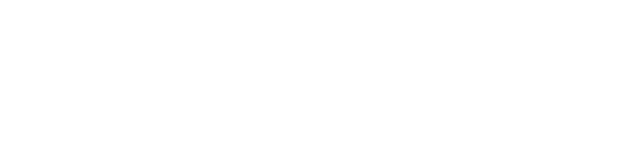
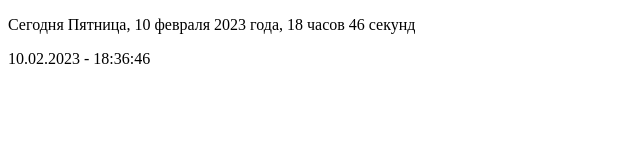
Before and after one commit to HaroldSP/HaroldSP-JS_course_complex, a website: page index.html in a window 1280 px wide. Shown: the whole page, without its empty margins (0-640 px from the left). Drawn offline with Linux system fonts and the light colour scheme.

Commit message:
update date every sec two diff formates 1 func

```diff
--- a/index.html
+++ b/index.html
@@ -11,6 +11,7 @@
 
 <body>
     <p id='out'>  </p>
+    <p id='out2'>  </p>
 </body>
 
 </html>
--- a/script.js
+++ b/script.js
@@ -7,11 +7,113 @@
 // 1) Выведите на страницу текущую дату и время в 2-х форматах:
 
 //     a) 'Сегодня Вторник, 4 февраля 2020 года, 21 час 5 минут 33 секунды'
-
-//     б) '04.02.2020 - 21:05:33'
-
 // 2) Для вывода в формате (а) напишите функцию, которая будет менять склонение слов в зависимости от числа, "час, часов, часа"
 
-// 3) Для вывода в формате (б) напишите функцию, которая будет добавлять 0 перед значениями которые состоят из одной цифры (из 9:5:3 1.6.2019 сделает 09:05:03 01.06.2019)
+const main = function () {
+  setInterval(function () {
+    let week = ['Понедельник', 'Вторник', 'Среда', 'Четверг', 'Пятница', 'Суббота', 'Воскресенье'];
+    let currentDate = new Date();
+
+    const getDate = function () {
+      currentDate = new Date();
+      return currentDate;
+    }
+    // alert(getDate());
+    // setInterval(getDate(), 1000);
+    // let timerId = setInterval(() => getDate(), 1000);
+    // const currentDate = new Date();
+
+    // день недели
+    let numWeekDay = currentDate.getDay();
+    if (numWeekDay === 0) { numWeekDay = 6; } else { numWeekDay--; }
+
+    // число
+    // let day = currentDate.getDate()
+
+    // месяц и число
+    // let month = currentDate.getMonth() + 1
+
+    let optionsShort = {
+      month: 'long',
+      // weekday: 'long',
+      day: 'numeric'
+    }
+    // Полный список опций:
+    // let options = {
+    //   era: 'long',
+    //   year: 'numeric',
+    //   month: 'long',
+    //   day: 'numeric',
+    //   weekday: 'long',
+    //   timezone: 'UTC',
+    //   hour: 'numeric',
+    //   minute: 'numeric',
+    //   second: 'numeric'
+    // };
+
+    let month = currentDate.toLocaleString('ru', optionsShort);
+
+    // год
+    let year = currentDate.getFullYear()
+
+    // час
+    let hours = currentDate.getHours();
+
+    const getHoursEnding = function (hours) {
+      if ((hours === 1) || (hours === 21)) return ' час ';
+      else if (((hours > 1) && (hours <= 4)) || ((hours > 21) && (hours <= 24))) return ' часа ';
+      else return ' часов ';
+    }
+    let hoursEnding = getHoursEnding(hours);
+
+    // минуты
+    let minutes = currentDate.getMinutes();
+
+    const getMinutesEnding = function (minutes) {
+      if ([1, 21, 31, 41, 51].includes(minutes)) return ' минута ';
+      else if ([2, 3, 4, 22, 23, 24, 32, 33, 34, 42, 43, 44, 52, 53, 54].includes(minutes)) return ' минуты ';
+      else return ' минут ';
+    }
+    let minutesEnding = getMinutesEnding(minutes);
+
+    // секунды
+    let seconds = currentDate.getSeconds();
+
+    const getSecondsEnding = function (seconds) {
+      if ([1, 21, 31, 41, 51].includes(seconds)) return ' секунда ';
+      else if ([2, 3, 4, 22, 23, 24, 32, 33, 34, 42, 43, 44, 52, 53, 54].includes(seconds)) return ' секунды ';
+      else return ' секунд ';
+    }
+    let secondsEnding = getSecondsEnding(seconds);
+
+    // вывод
+    let d = 'Сегодня ' + week[numWeekDay] + ', ' + month + ' ' + year + ' года, ' + hours + hoursEnding + seconds + secondsEnding;
+    document.getElementById('out').innerHTML = d;
+
+    //     б) '04.02.2020 - 21:05:33'
+    // 3) Для вывода в формате (б) напишите функцию, которая будет добавлять 0 перед значениями которые состоят из одной цифры (из 9:5:3 1.6.2019 сделает 09:05:03 01.06.2019)
+
+    let shortDateText = currentDate.toLocaleString('ru').split(', ');
+
+    shortDateText = shortDateText[0] + ' - ' + shortDateText[1];
+    document.getElementById('out2').innerHTML = shortDateText;
+  }, 1000);
+}
 
 // 4) С помощью функции setInterval, реализуйте обновление даты и времени каждую секунду
+
+main();
+
+// uneversal function for checking word endings:
+
+// function declOfNum (n, textForms) {
+//   n = Math.abs(n) % 100;
+//   let n1 = n % 10;
+//   if (n > 10 && n < 20) { return textForms[2]; }
+//   if (n1 > 1 && n1 < 5) { return textForms[1]; }
+//   if (n1 == 1) { return textForms[0]; }
+//   return textForms[2];
+// }
+
+// let d = `Сегодня ${week[numWeekDay]}, ${month} ${year} года ${hours} ${declOfNum(hours, ['час', 'часа ', 'часов'])} ${seconds} ${declOfNum(seconds, ['секунда', 'секунды', 'секунд'])}`
+// document.getElementById('out').innerHTML = d;
```
Also changed, not shown: favicon.ico (added).
